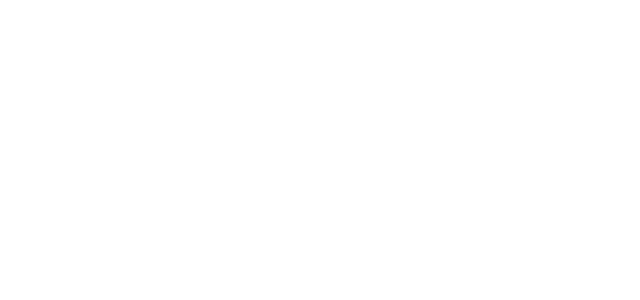
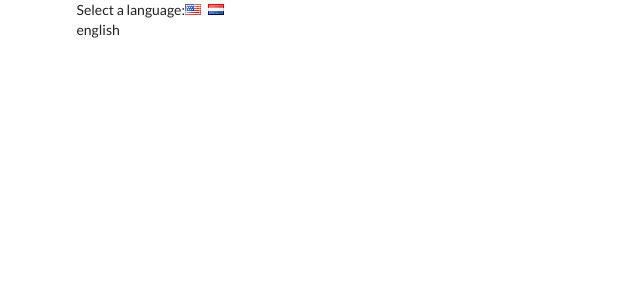
Before and after one commit to Gbenro/translate, a React (Create React App) app: page / in a window 1280 px wide. Shown: the top 300 px of the page, without its empty margins (0-640 px from the left). Built offline with nearby package versions, Linux system fonts and the light colour scheme.

Commit message:
aaded UserCreate

```diff
--- a/public/index.html
+++ b/public/index.html
@@ -1,10 +1,13 @@
 <!DOCTYPE html>
 <html lang="en">
+
 <head>
   <meta charset="utf-8">
   <link rel="shortcut icon" href="%PUBLIC_URL%/favicon.ico">
   <meta name="viewport" content="width=device-width, initial-scale=1, shrink-to-fit=no">
   <meta name="theme-color" content="#000000">
+
+  <link rel="stylesheet" href="https://cdnjs.cloudflare.com/ajax/libs/semantic-ui/2.4.1/semantic.min.css" />
   <!--
       manifest.json provides metadata used when your web app is added to the
       homescreen on Android. See https://developers.google.com/web/fundamentals/web-app-manifest/
@@ -21,6 +24,7 @@
     -->
   <title>React App</title>
 </head>
+
 <body>
   <noscript>
     You need to enable JavaScript to run this app.
@@ -37,4 +41,5 @@
       To create a production bundle, use `npm run build` or `yarn build`.
     -->
 </body>
+
 </html>
--- a/src/components/App.js
+++ b/src/components/App.js
@@ -1,7 +1,29 @@
 import React, { Component } from 'react'
 
 export default class App extends Component {
+  state = {
+    language: 'english'
+  }
+
+  onLanguageChange = language => {
+    this.setState({ language })
+  }
   render () {
-    return <div />
+    return (
+      <div className='ui container'>
+        <div>
+          Select a language:
+          <i
+            className=' flag us'
+            onClick={() => this.onLanguageChange('english')}
+          />
+          <i
+            className='flag nl'
+            onClick={() => this.onLanguageChange('dutch')}
+          />
+        </div>
+        {this.state.language}
+      </div>
+    )
   }
 }
```
Also changed, not shown: src/components/UserCreate.js (added, +14 -0 lines), src/components/Button.js (added), src/components/Field.js (added). Lines whose indentation alone changed are shown as unchanged.
